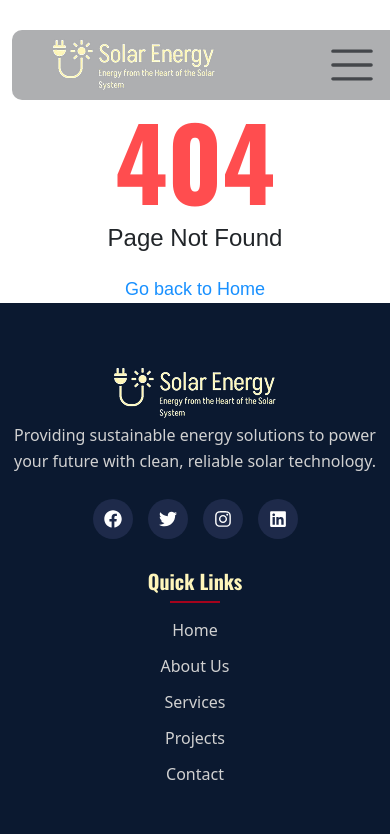
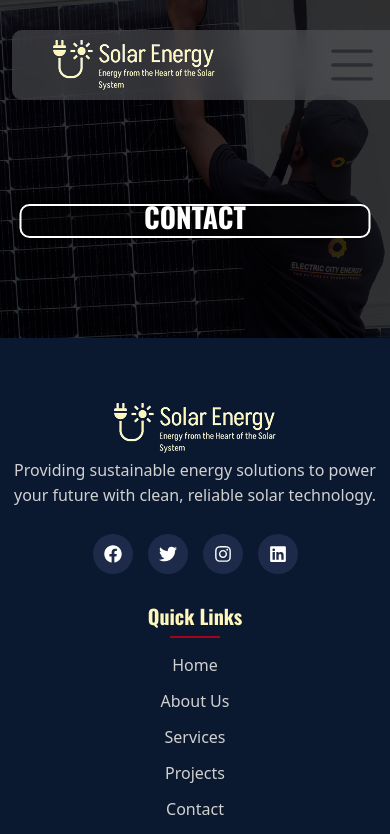
Before and after one commit to RWn-Girish/Solar-project-2, a React (Vite) app: page /contact in a window 390 px wide. Shown: the top 834 px of the page. Built offline with nearby package versions, Linux system fonts and the light colour scheme; a small style sheet from the web is missing.

Commit message:
contact_page update

```diff
--- a/src/App.jsx
+++ b/src/App.jsx
@@ -7,6 +7,7 @@ import ServiceComp from './Components/Service_Page/ServiceComp';
 import FooterComp from './Components/FooterComp/FooterComp';
 import Blog_Page from './Components/Blog_Page/Blog_Page';
 import Not_found from './Components/Notfound_page/Notfound_page';
+import Contact_page from './Components/Contact_page/Contact_page';
 
 function App() {
 
@@ -17,6 +18,7 @@ function App() {
                 <Route path='/' element={<About />} />
                 <Route path='/service' element={<ServiceComp />} />
                 <Route path='/blog' element={<Blog_Page />} />
+                <Route path='/contact' element={<Contact_page />} />
                 <Route path='/*' element={<Not_found />} />
             </Routes>
             <FooterComp />
--- /dev/null
+++ b/src/Components/Contact_page/Contact_page.css
@@ -0,0 +1,97 @@
+.Contact_page {
+    height: 100vh;
+    width: 100%;
+    background-image: url('.././../assets/images/contact.png');
+    background-size: cover;
+    background-position: center;
+    background-attachment: fixed;
+    position: relative;
+}
+
+.Contact_page::before {
+    content: "";
+    position: absolute;
+    top: 0;
+    left: 0;
+    height: 100%;
+    width: 100%;
+    background: rgba(0, 0, 0, 0.5);
+    z-index: 1;
+}
+
+.Contact {
+    border: 2px solid white;
+    padding: 50px 40px 50px 400px;
+    border-radius: 10px;
+    color: var(--white-color);
+    font-weight: bold;
+    font-size: 70px;
+    text-transform: uppercase;
+    background: rgba(3, 3, 3, 0.4);
+    display: inline-block;
+    text-align: start;
+    position: absolute;
+    bottom: 100px;
+    left: 0;
+    z-index: 2;
+    max-width: 100%;
+    word-wrap: break-word;
+    transition: 0.5s ease-in-out;
+}
+
+.Contact_content {
+    position: absolute;
+    top: 50%;
+    left: 0;
+    padding-left: 300px;
+    transform: translateY(-50%);
+    text-align: start;
+    color: var(--white-color);
+    z-index: 2;
+    width: 100%;
+}
+
+@media (max-width: 992px) {
+    .Contact_page {
+        height: 60vh;
+    }
+
+    .Contact {
+        font-size: 40px;
+        padding: 30px 20px;
+        left: 50%;
+        transform: translateX(-50%);
+        width: 90%;
+        text-align: center;
+    }
+
+    .Contact_content {
+        left: 50%;
+        transform: translate(-50%, -50%);
+        padding-left: 0;
+        text-align: center;
+        width: 90%;
+    }
+}
+
+@media (max-width: 768px) {
+    .Contact_page {
+        height: 50vh;
+    }
+
+    .Contact {
+        font-size: 30px;
+        padding: 20px;
+    }
+}
+
+@media (max-width: 576px) {
+    .Contact_page {
+        height: 40vh;
+    }
+
+    .Contact {
+        font-size: 22px;
+        padding: 15px;
+    }
+}
--- /dev/null
+++ b/src/Components/Contact_page/Contact_page.jsx
@@ -0,0 +1,20 @@
+import { Container } from "react-bootstrap";
+import "./Contact_page.css"
+
+function Contact_page() {
+    return (
+        <>
+            <div className="Contact_page">
+                <div className="Contact">
+                    <Container>
+                        <div className="Contact_content">
+                            <h1>Contact</h1>
+                        </div>
+                    </Container>
+                </div>
+            </div>
+        </>
+    )
+}
+
+export default Contact_page;
--- a/src/Components/FooterComp/FooterComp.jsx
+++ b/src/Components/FooterComp/FooterComp.jsx
@@ -31,7 +31,7 @@ function FooterComp() {
                             <li><a href="/">About Us</a></li>
                             <li><a href="/service">Services</a></li>
                             <li><a href="#">Projects</a></li>
-                            <li><a href="#">Contact</a></li>
+                            <li><a href="/contact">Contact</a></li>
                         </ul>
                     </Col>
 
--- a/src/Components/HeaderComp/Header.jsx
+++ b/src/Components/HeaderComp/Header.jsx
@@ -35,7 +35,8 @@ function Header() {
                                         <Nav.Link href="#action2">Pakages</Nav.Link>
                                         <Nav.Link href="#action2">Our Projects</Nav.Link>
                                         <Nav.Link href="/blog">Blog</Nav.Link>
-                                        <Button className="bTn">Contact Us</Button>
+                                        <Nav.Link href="/contact" className='bTn'>contact Us</Nav.Link>
+                                        {/* <Button className="bTn">Contact Us</Button> */}
                                     </Nav>
                                 </Offcanvas.Body>
                             </Navbar.Offcanvas>
--- a/src/Components/HeaderComp/header.css
+++ b/src/Components/HeaderComp/header.css
@@ -1,5 +1,3 @@
-/* .header {} */
-
 .header-wrapper {
     background-color: rgb(95, 96, 100, 0.5);
     backdrop-filter: blur(10px);
@@ -39,3 +37,10 @@
 .btn-close {
     color: #FFF6BB !important;
 }
+
+.bTn {
+    background-color: #5F6064;
+    border: none;
+    color: #FFF6BB;
+    border-radius: 10px;
+}
--- a/src/Components/Service_Page/ServiceComp.jsx
+++ b/src/Components/Service_Page/ServiceComp.jsx
@@ -1,4 +1,3 @@
-import React from "react";
 import ServiceBanner from "./ServiceBanner/ServiceBanner";
 import OurService from "./OurService/OurService";
 import './ServiceComp.css'
```
Also changed, not shown: src/assets/images/contact.png (added).
